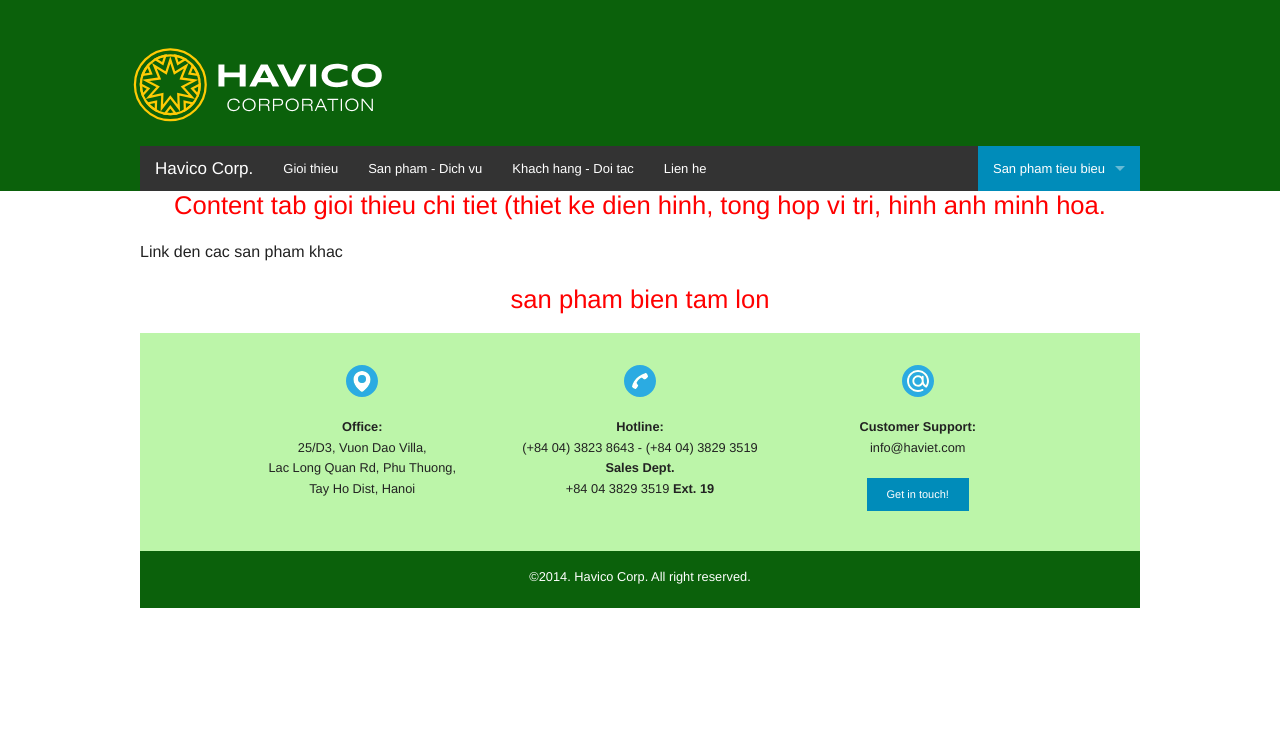
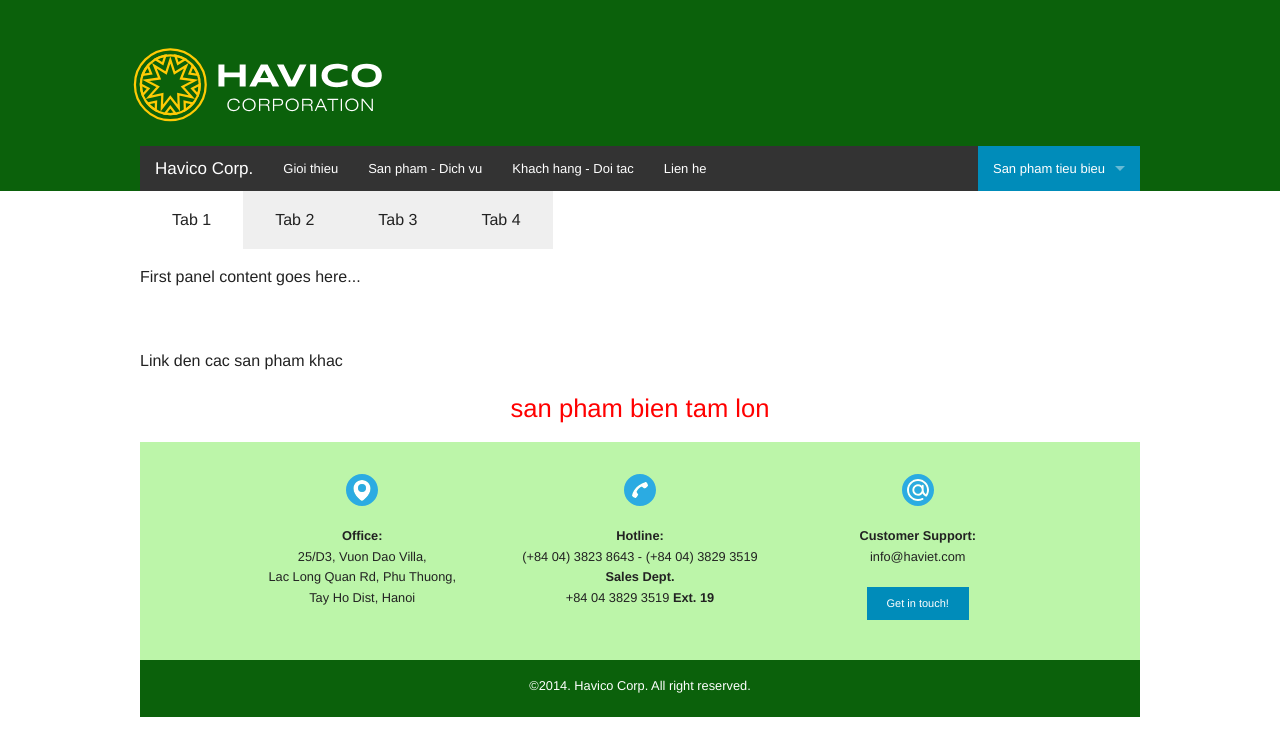
Before and after one commit to haviet/static-on-foundation, a Jekyll site: the page built from sp-billboard.html, in a window 1280 px wide. Shown: the top 756 px of the page. Built offline with Jekyll 4.4.1, drawn with Linux system fonts in a browser that asks for light colours.

Commit message:
Update sp-billboard.html

```diff
--- a/sp-billboard.html
+++ b/sp-billboard.html
@@ -3,7 +3,7 @@ layout: default
 ---
 
 <div class="row collapse">
-  <p class="introtext bigtext">Content tab gioi thieu chi tiet (thiet ke dien hinh, tong hop vi tri, hinh anh  minh hoa.</p>
+  {% include tab-billboard-content.html %}
 </div>
 
 <div class="row collapse">
```
